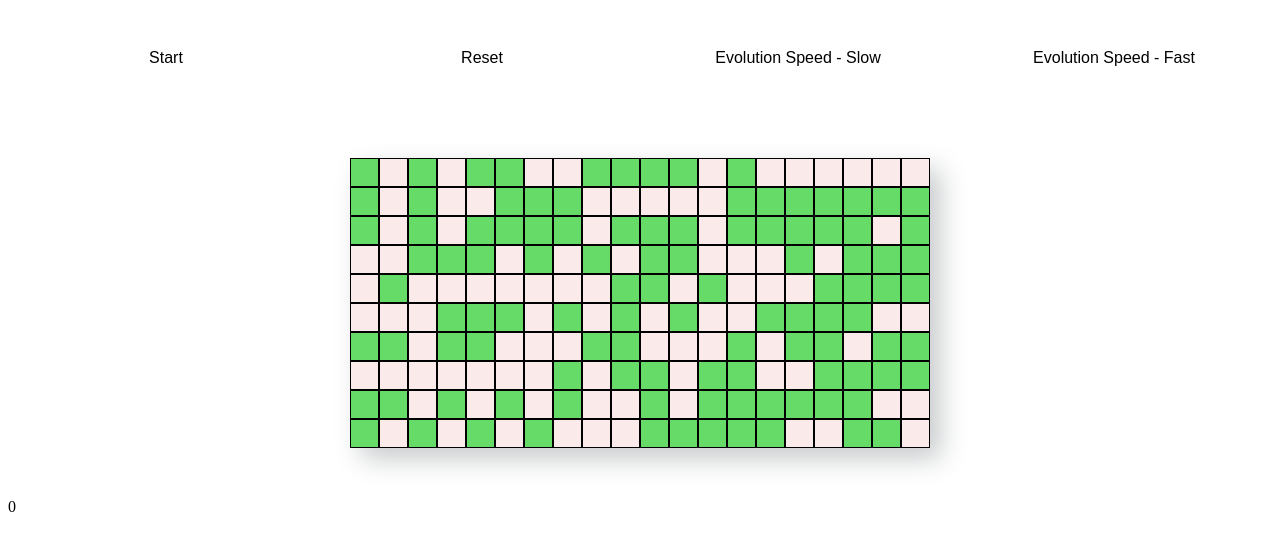
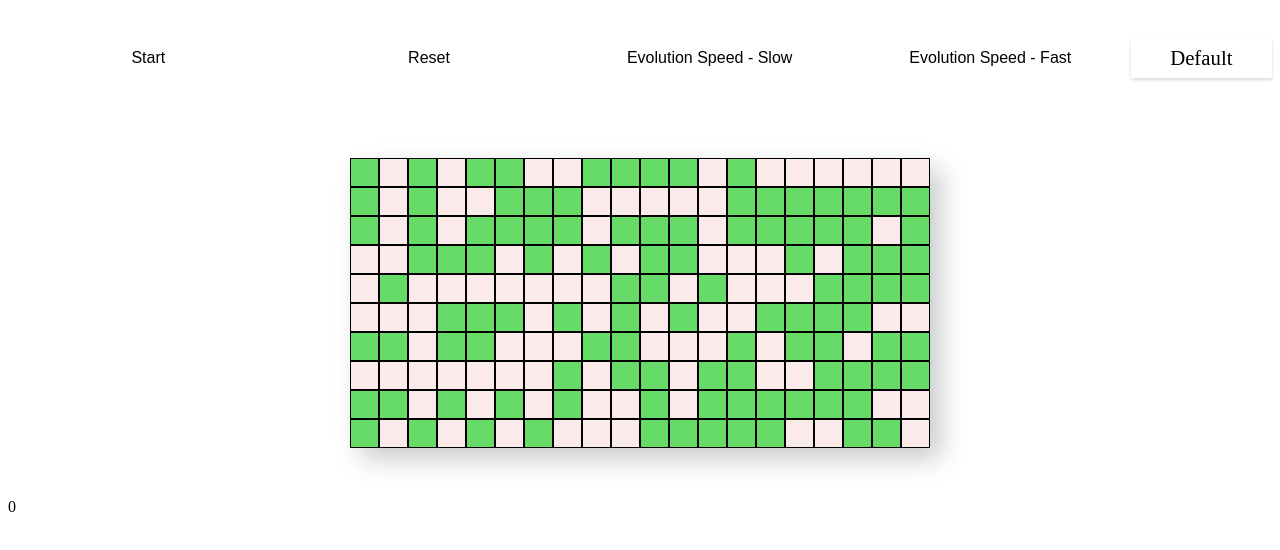
Before and after one commit to JamesWordie/game-of-life, a React (Create React App) app: page /game in a window 1280 px wide. Shown: the top 550 px of the page. Built offline with nearby package versions, Linux system fonts and the light colour scheme.

Commit message:
working on dropdown styling

```diff
--- a/src/components/ButtonGrid/index.jsx
+++ b/src/components/ButtonGrid/index.jsx
@@ -3,10 +3,16 @@ import React from "react";
 // Styles
 import { Wrapper, Content } from "./ButtonGrid.styles";
 
+// Components
+import Dropdown from "../Dropdown";
+
 const ButtonGrid = ({ children }) => {
 	return (
 		<Wrapper>
-			<Content>{children}</Content>
+			<Content>
+				{children}
+				<Dropdown />
+			</Content>
 		</Wrapper>
 	);
 };
--- /dev/null
+++ b/src/components/Dropdown/Dropdown.styles.jsx
@@ -0,0 +1,69 @@
+import styled from "styled-components";
+
+// export const Wrapper = styled.form`
+// 	display: flex;
+// 	flex-flow: column;
+// 	justify-content: flex-start;
+// `;
+
+// export const Select = styled.select`
+// 	max-width: 50%;
+// 	height: 100%;
+// 	padding: 0.5rem;
+// 	margin-bottom: 1rem;
+// `;
+
+// export const StyledOption = styled.option`
+// 	color: ${(props) => (props.selected ? "lightgrey" : "black")};
+// `;
+
+// export const Label = styled.label`
+// 	margin-bottom: 1rem;
+// `;
+
+// export const Button = styled.input`
+// 	max-width: 50%;
+// 	height: 100%;
+// 	display: flex;
+// 	justify-content: center;
+// 	border: 1px solid black;
+// 	border-radius: 1rem;
+// `;
+
+export const Wrapper = styled.div`
+	width: 10rem;
+	margin: 0 auto;
+`;
+
+export const Header = styled.div`
+	padding: 0.5rem 1rem;
+	text-align: center;
+	box-shadow: 0 2px 3px rgba(0, 0, 0, 0.15);
+	font-weight: 500;
+	font-size: 1.3rem;
+`;
+
+export const Select = styled.div`
+	position: absolute;
+	z-index: 100;
+	width: 10rem;
+`;
+
+export const DropdownList = styled.ul`
+	padding: 0.5rem 1rem;
+	margin: 0;
+	text-align: center;
+	background: #ffffff;
+	border: 2px solid #e5e5e5;
+	box-sizing: border-box;
+	font-size: 1.3rem;
+	font-weight: 500;
+`;
+
+export const StyledOption = styled.li`
+	list-style: none;
+	padding: 0.5rem 1rem;
+	&:hover {
+		color: #3faffa;
+	}
+`;
--- /dev/null
+++ b/src/components/Dropdown/index.jsx
@@ -0,0 +1,65 @@
+import React, { useState } from "react";
+
+// Styles
+// import { Wrapper, Select, StyledOption, Label } from "./Dropdown.styles";
+import {
+	Wrapper,
+	Select,
+	StyledOption,
+	Header,
+	DropdownList,
+} from "./Dropdown.styles";
+
+// export const Dropdown = (props) => {
+// 	const { label, onChange, children } = props;
+// 	return (
+// 		<Wrapper onChange={onChange}>
+// 			<Label htmlFor="dropdown">{label}</Label>
+// 			<Select id="dropdown" name="dropdown">
+// 				{children}
+// 			</Select>
+// 		</Wrapper>
+// 	);
+// };
+
+// export const Option = ({ selected, value }) => {
+// 	return <StyledOption selected={selected}>{value}</StyledOption>;
+// };
+
+const Dropdown = () => {
+	const [isOpen, setIsOpen] = useState(false);
+	const [selectedOption, setSelectedOption] = useState(null);
+	const options = ["20x10", "40x20", "50x25"];
+
+	const handleClick = (option) => {
+		setSelectedOption(option);
+		setIsOpen(false);
+		console.log(option);
+	};
+
+	const handleToggle = () => {
+		setIsOpen(!isOpen);
+	};
+
+	return (
+		<Wrapper>
+			<Header onClick={handleToggle}>{selectedOption || "Default"}</Header>
+			{isOpen && (
+				<Select>
+					<DropdownList>
+						{options.map((option) => (
+							<StyledOption
+								onClick={() => handleClick(option)}
+								key={Math.random()}
+							>
+								{option}
+							</StyledOption>
+						))}
+					</DropdownList>
+				</Select>
+			)}
+		</Wrapper>
+	);
+};
+
+export default Dropdown;
```
